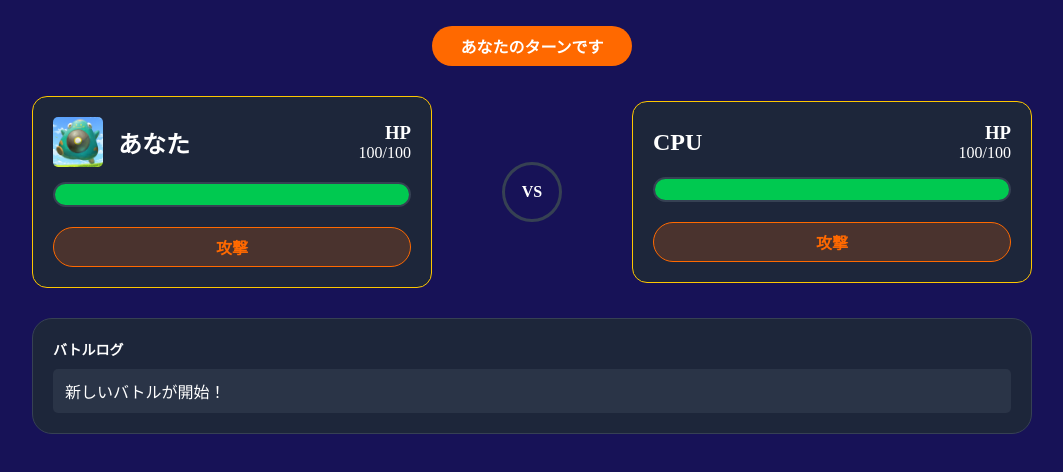
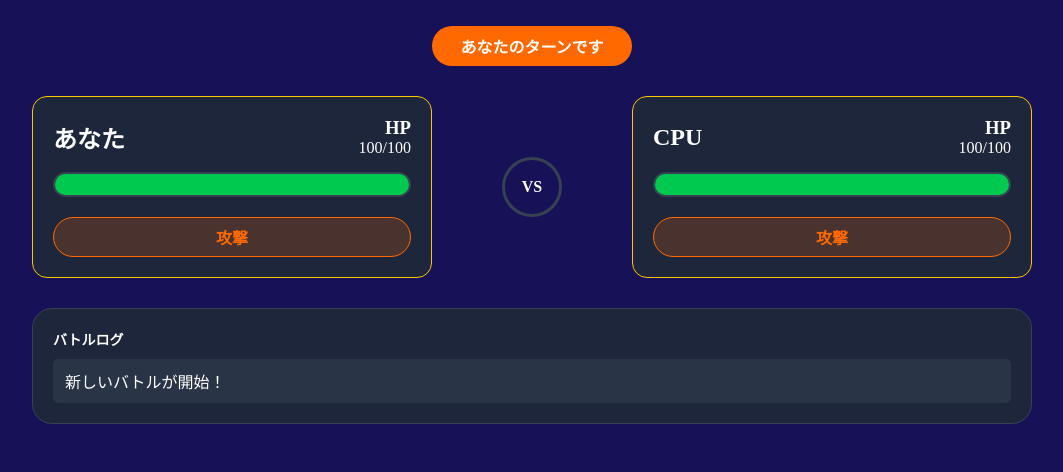
Before and after one commit to ShunKUN1182/battleGame, a plain HTML site: page pokemonBattle/battle.html in a window 1280 px wide. Shown: the part 258-730 px from the top of the page, without its empty margins (108-1171 px from the left). Drawn offline with Linux system fonts and the light colour scheme.

Commit message:
不要なコメント削除

```diff
--- a/pokemonBattle/battle.html
+++ b/pokemonBattle/battle.html
@@ -23,7 +23,6 @@
                 <div class="player_box my_box">
                     <div class="name_box">
                         <div class="user_box" id="my_user_box">
-                            <img src="img/harabari.jpg" alt="" />
                             <h2 id="myName">あなた</h2>
                         </div>
                         <div class="hp_box">
@@ -43,7 +42,6 @@
                 <div class="player_box cpu_box">
                     <div class="name_box">
                         <div class="user_box" id="cpu_user_box">
-                            <!-- <img src="img/harabari.jpg" alt="" /> -->
                             <h2 id="cpuName">CPU</h2>
                         </div>
                         <div class="hp_box">
--- a/pokemonBattle/css/random.css
+++ b/pokemonBattle/css/random.css
@@ -46,7 +46,6 @@ main {
     }
     a {
         display: block;
-        /* width: ; */
         padding: 20px 30px;
         background-color: var(--boxColor);
         border-radius: 20px;
--- a/pokemonBattle/css/style.css
+++ b/pokemonBattle/css/style.css
@@ -16,7 +16,6 @@
 body {
     background-color: var(--bgColor);
     color: var(--fontColor);
-    /* font-weight: bold; */
 }
 
 header {
```
